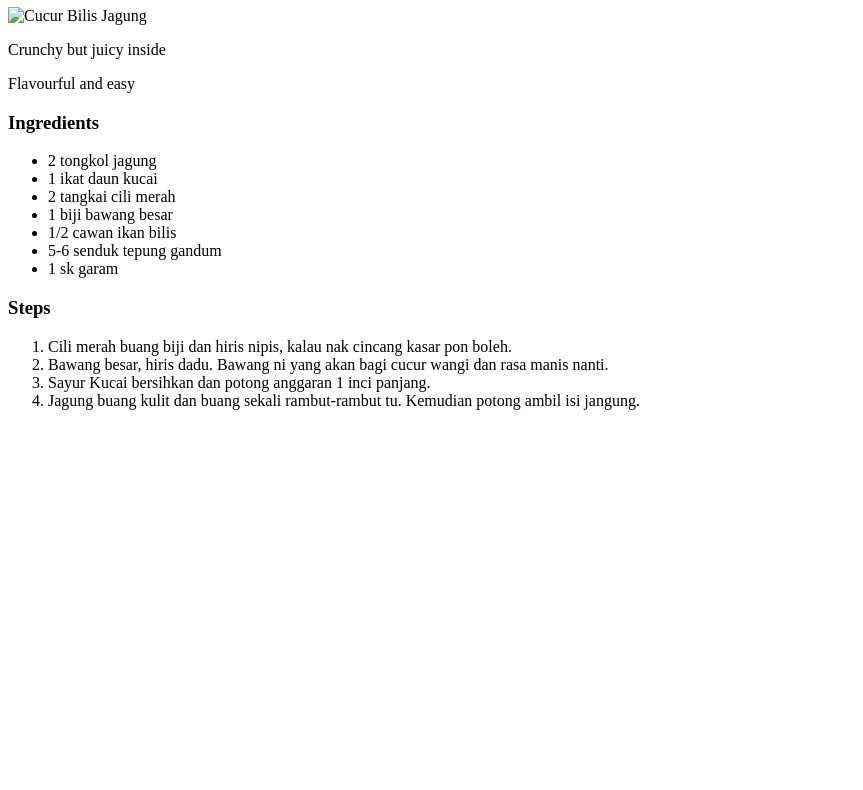
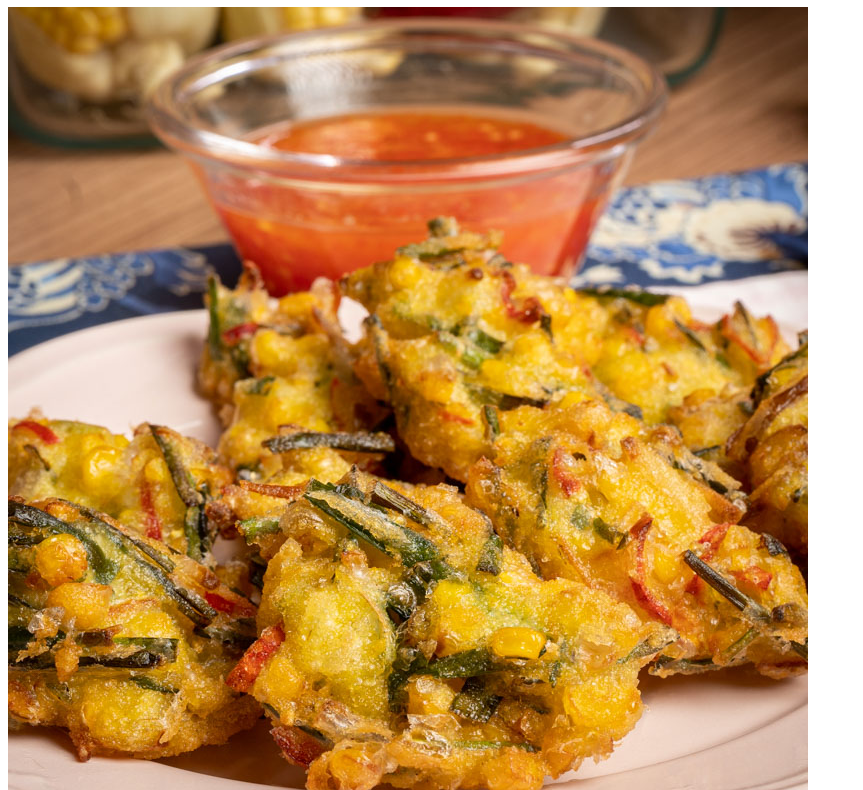
Before and after one commit to teonteon19/odin-recipes, a plain HTML site: page recipes/Cucur Bilis Jagung.html in a window 1280 px wide. Shown: the part 73-863 px from the top of the page, without its empty margins (0-863 px from the left). Before the commit the page ends 800 px from the top, so only its background shows below. Drawn offline with Linux system fonts and the light colour scheme.

Commit message:
correcting link to image

```diff
--- a/recipes/Cucur Bilis Jagung.html
+++ b/recipes/Cucur Bilis Jagung.html
@@ -7,7 +7,7 @@
 </head>
 <body>
     <h1>Cucur Bilis Jagung</h1>
-    <img src="Cucur_Bilis_Jagunga.jpg" alt="Cucur Bilis Jagung">
+    <img src="Cucur_Bilis_Jagung.jpg" alt="Cucur Bilis Jagung">
     <p>Crunchy but juicy inside</p>
     <p>Flavourful and easy</p>
     <h3>Ingredients</h3>
```
